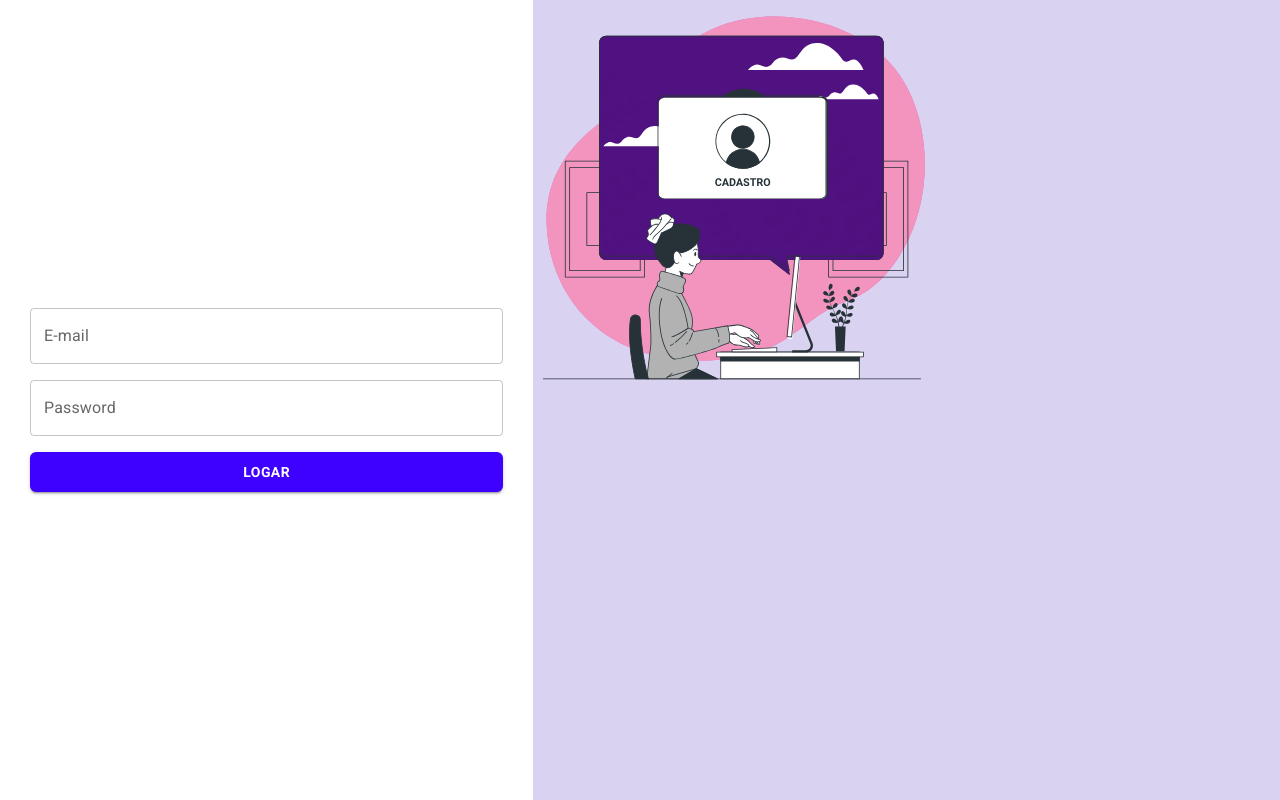
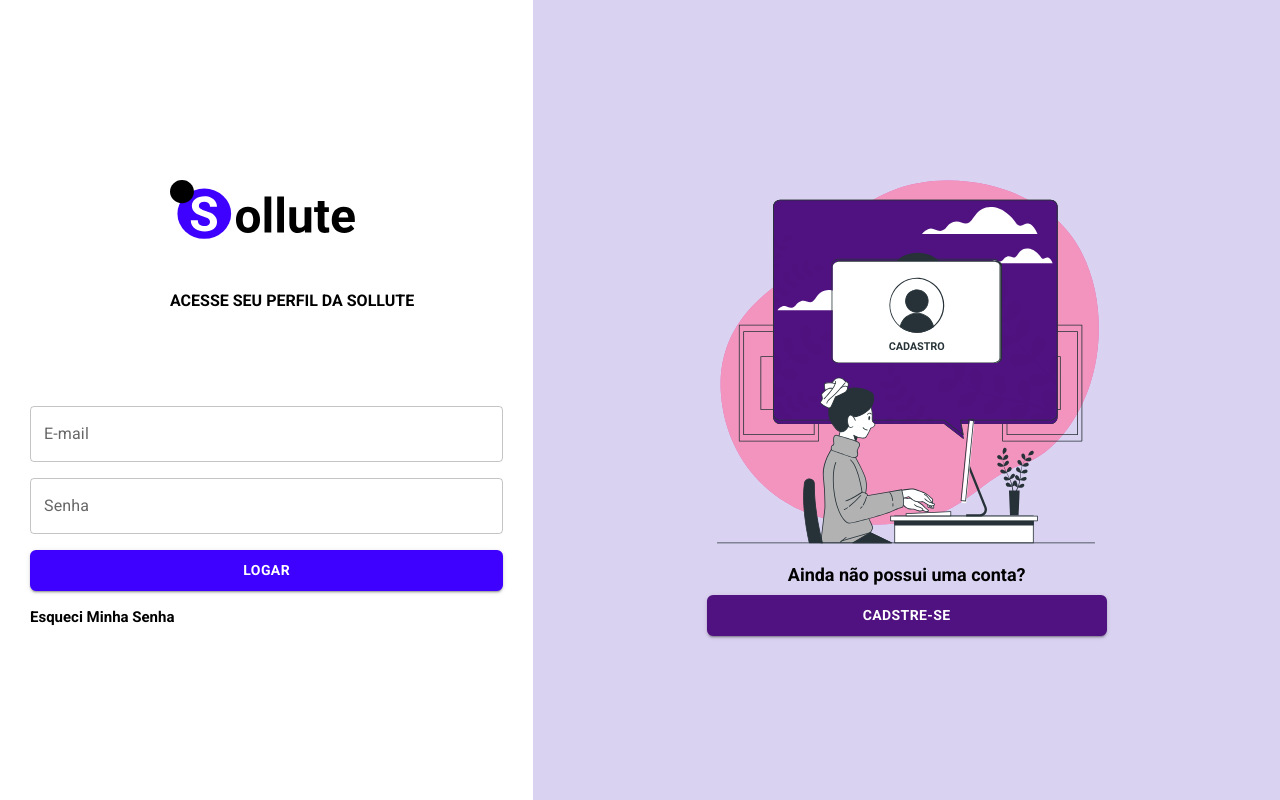
Before and after one commit to ogabrielalves/Sollute, a React (Create React App) app in the folder sollute-react/: page /login in a window 1280 px wide. Built offline with nearby package versions, Linux system fonts and the light colour scheme.

Commit message:
Pag Login finish

```diff
--- a/sollute-react/src/Pages/Login/Login.jsx
+++ b/sollute-react/src/Pages/Login/Login.jsx
@@ -1,21 +1,11 @@
-import React, { Component } from "react";
+import React from "react";
 import { Grid } from "@mui/material";
 import ImagemCadastro from '../../Assets/Image/img-login.svg';
+import LogoSollute from '../../Assets/Image/Logo2-modelo.svg';
 import TextField from '@mui/material/TextField';
 import Button from '@mui/material/Button';
 
-
-
 //Styles
-const StylesLogin = {
-    display: 'Flex',
-    mt: 6, //margin top
-    marginLeft: 5,
-    alignItems: 'center',
-    pl: 3, //padding left
-    flexDirection: 'column'
-}
-
 const leftBar = {
     backgroundColor: 'white',
     height: '100vh',
@@ -25,34 +15,67 @@ const leftBar = {
     padding: '0 30px'
 }
 
+const rightBar = {
+    backgroundColor: "#DAD2F1",
+    display: 'flex',
+    flexDirection: 'column',
+    alignItems: 'center',
+    justifyContent: 'center'
+}
 
-function LoginPage(props) {
+const botaoCadastrese = {
+    width: 400,
+    fontWeight: 'bold',
+    marginTop: 10,
+    backgroundColor: '#511281',
+    borderColor: '#511281'
+}
+
+
+function Login() {
 
     return (
         <Grid container>
 
             <Grid item xs={5} style={leftBar}>
 
+                <Grid mb={12} style={{ marginLeft: 140 }}>
+                    <img src={LogoSollute} alt="Logo Sollute" onClick={() => window.location.href = "/"} style={{ cursor: 'pointer' }} />
+                    <Grid mt={6}>
+                        <span style={{ textTransform: 'uppercase', fontWeight: 'bold' }}>Acesse seu Perfil da Sollute</span>
+                    </Grid>
+                </Grid>
                 <Grid mb={2}>
                     <TextField fullWidth size="large" id="outlined-basic" label="E-mail" variant="outlined" type={'email'} />
                 </Grid>
                 <Grid mb={2}>
-                    <TextField fullWidth id="outlined-basic" label="Password" variant="outlined" type={'password'} />
+                    <TextField fullWidth id="outlined-basic" label="Senha" variant="outlined" type={'password'} />
                 </Grid>
                 <Grid>
                     <Button fullWidth
                         variant="contained">
                         Logar
                     </Button>
+                    <Grid mt={2}>
+                        <span style={{ fontWeight: 'bold', fontSize: 15 }}>Esqueci Minha Senha</span>
+                    </Grid>
                 </Grid>
 
             </Grid>
-            <Grid item xs={7} style={{backgroundColor: "#DAD2F1"}}>
-                <img width={400} src={ImagemCadastro} alt="img-cadastro"  />
+
+            <Grid item xs={7} style={rightBar}>
+
+                <img width={400} src={ImagemCadastro} alt="img-cadastro" />
+
+                <span style={{ fontWeight: 'bold', fontSize: 18}}>Ainda não possui uma conta?</span>
+
+
+                <Button fullWidth variant="contained" style={botaoCadastrese} onClick={() => window.location.href = "/register"}>Cadstre-se</Button>
+
             </Grid>
         </Grid >
     );
 }
 
 
-export default LoginPage;
+export default Login;
```
